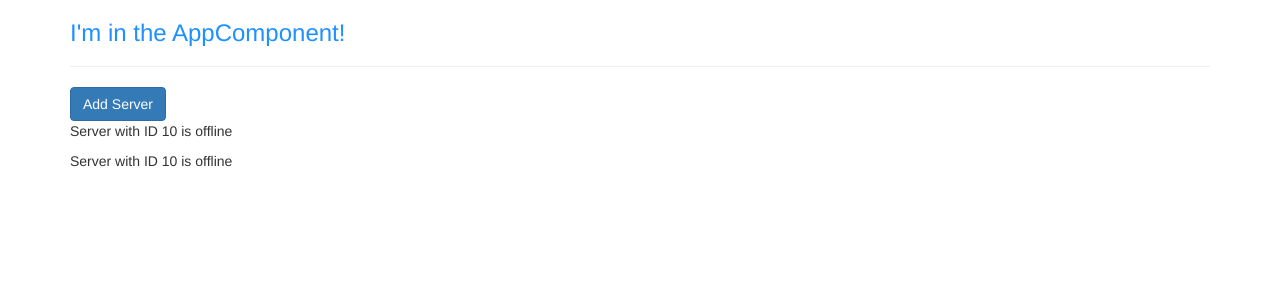
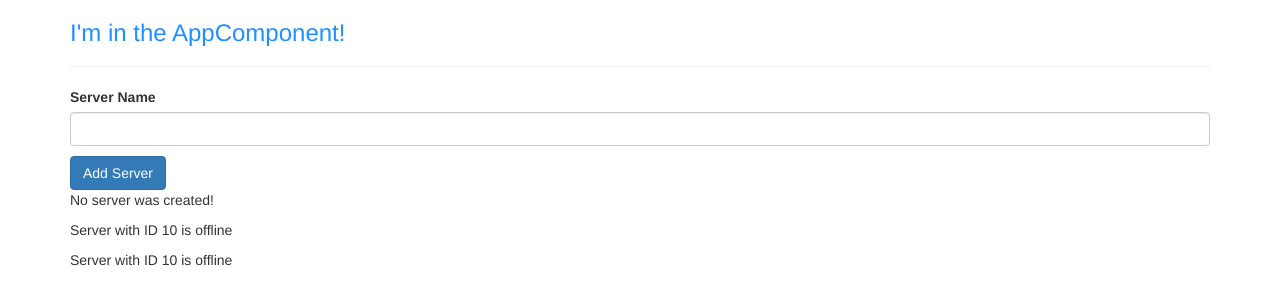
Before and after one commit to pedromonteiro01/AngularJS, an Angular app in the folder my-first-app/: page / in a window 1280 px wide. Shown: the top 304 px of the page. Built offline with nearby package versions, Linux system fonts and the light colour scheme.

Commit message:
event binding

```diff
--- a/my-first-app/src/app/servers/servers.component.html
+++ b/my-first-app/src/app/servers/servers.component.html
@@ -1,3 +1,8 @@
-<button class="btn btn-primary" [disabled]="!allowNewServer">Add Server</button>
+<label>Server Name</label>
+<input type="text" class="form-control" (input)="onUpdateServerName($event)">
+<p>{{serverName}}</p>
+
+<button class="btn btn-primary" [disabled]="!allowNewServer" (click)="onCreateServer()">Add Server</button>
+<p>{{serverCreationStatus}}</p>
 <app-server></app-server>
 <app-server></app-server>
--- a/my-first-app/src/app/servers/servers.component.ts
+++ b/my-first-app/src/app/servers/servers.component.ts
@@ -7,6 +7,8 @@
 })
 export class ServersComponent implements OnInit {
   allowNewServer = false;
+  serverCreationStatus = 'No server was created!';
+  serverName = '';
 
   constructor() {
     setTimeout( ()=> {
@@ -17,4 +19,12 @@
   ngOnInit(): void {
   }
 
+  onCreateServer(){
+    this.serverCreationStatus = 'Server was created!'
+  }
+
+  onUpdateServerName(event: any){
+    this.serverName = event.target.value;
+  }
+
 }
```
